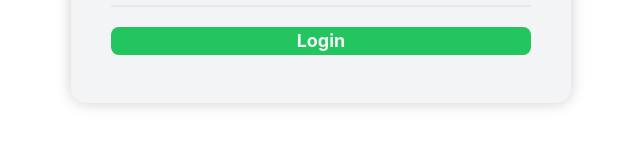
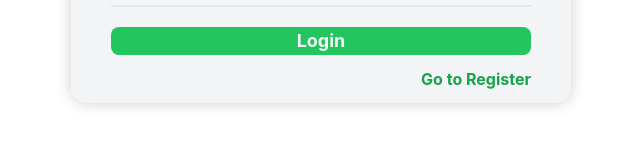
Before and after one commit to ijaesin/wanted-pre-onboarding-frontend, a React (Create React App) app: page /signin in a window 1280 px wide. Shown: the part 467-614 px from the top of the page, without its empty margins (319-959 px from the left). Built offline with nearby package versions, Linux system fonts and the light colour scheme.

Commit message:
회원가입 컴포넌트 ui 구현/템플릿에 폼 변환 토글 추가

```diff
--- a/src/components/AuthTemplate.tsx
+++ b/src/components/AuthTemplate.tsx
@@ -1,12 +1,31 @@
+import React, { useCallback, useState } from "react";
 import LoginForm from "./LoginForm";
+import RegisterForm from "./RegisterForm";
 
 export default function AuthTemplate() {
+  const [toggle, setToggle] = useState(true);
+
+  const onClick = useCallback(
+    (e: React.MouseEvent<HTMLButtonElement>) => {
+      setToggle(!toggle);
+    },
+    [toggle]
+  );
+
   return (
     <div className="w-[500px] bg-gray-100 rounded-[15px] shadow-[0_0_15px_rgba(0,0,0,0.2)] py-12 px-10">
       <div className="text-center text-green-600 font-bold text-3xl mb-8">
         Wanted Pre-Onboarding
       </div>
-      <LoginForm />
+      {toggle ? <LoginForm /> : <RegisterForm />}
+      <div>
+        <button
+          onClick={onClick}
+          className="font-bold mt-3 text-green-600 float-right"
+        >
+          Go to {toggle ? "Register" : "Login"}
+        </button>
+      </div>
     </div>
   );
 }
--- /dev/null
+++ b/src/components/RegisterForm.tsx
@@ -0,0 +1,28 @@
+export default function RegisterForm() {
+  return (
+    <div>
+      <div className="text-green-600 font-bold text-lg mb-5">Register</div>
+      <form>
+        <input
+          type="email"
+          placeholder="Email"
+          data-testid="email-input"
+          className="bg-gray-100 outline-none border-b-2 text-lg mb-5 w-full"
+        />
+        <input
+          type="password"
+          placeholder="Password"
+          data-testid="password-input"
+          className="bg-gray-100 outline-none border-b-2 text-lg mb-5 w-full"
+        />
+        <button
+          type="submit"
+          data-testid="signup-button"
+          className="hover:bg-green-600 text-gray-100 bg-green-500 rounded-lg text-lg w-full font-bold cursor-pointer"
+        >
+          Register
+        </button>
+      </form>
+    </div>
+  );
+}
```
